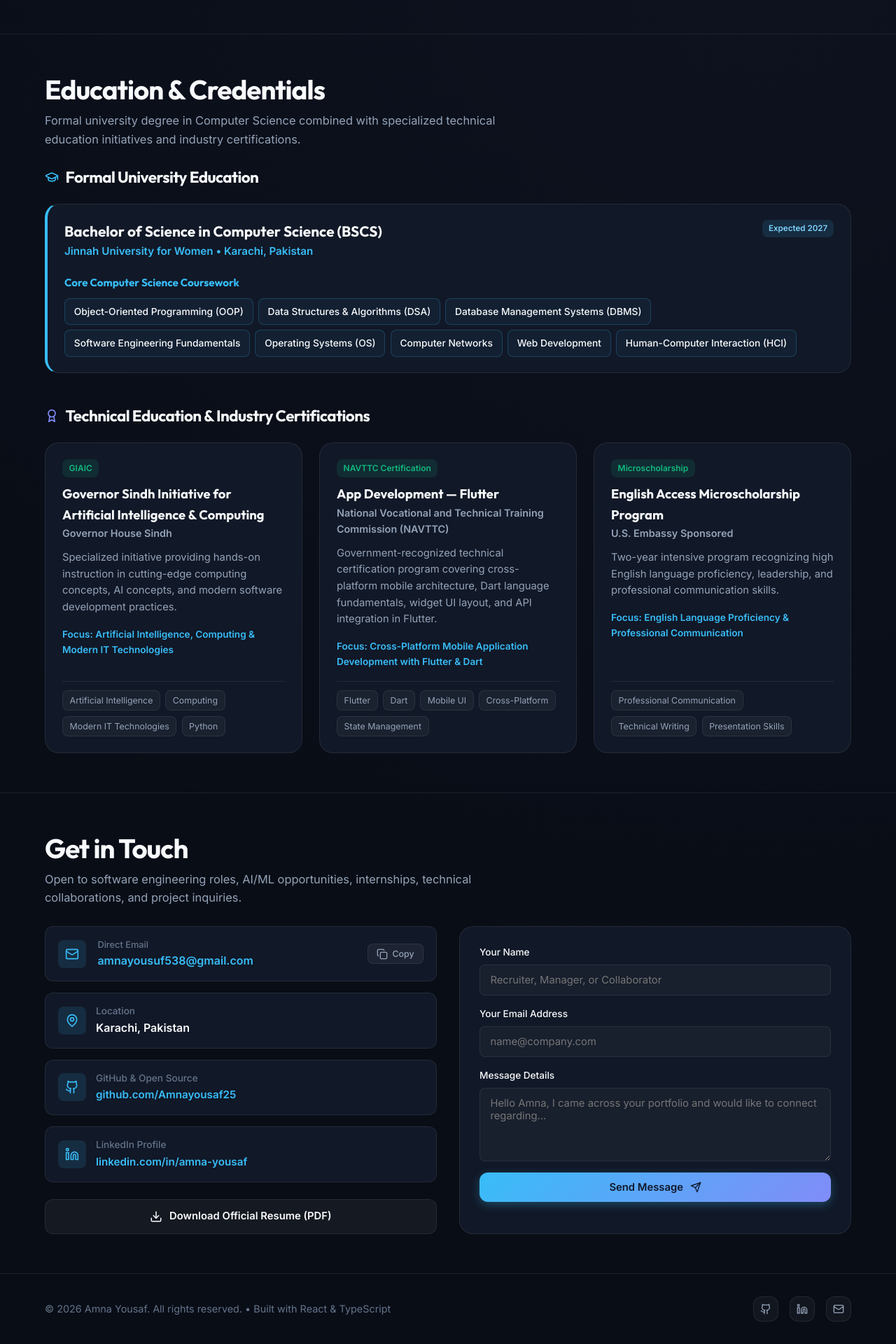
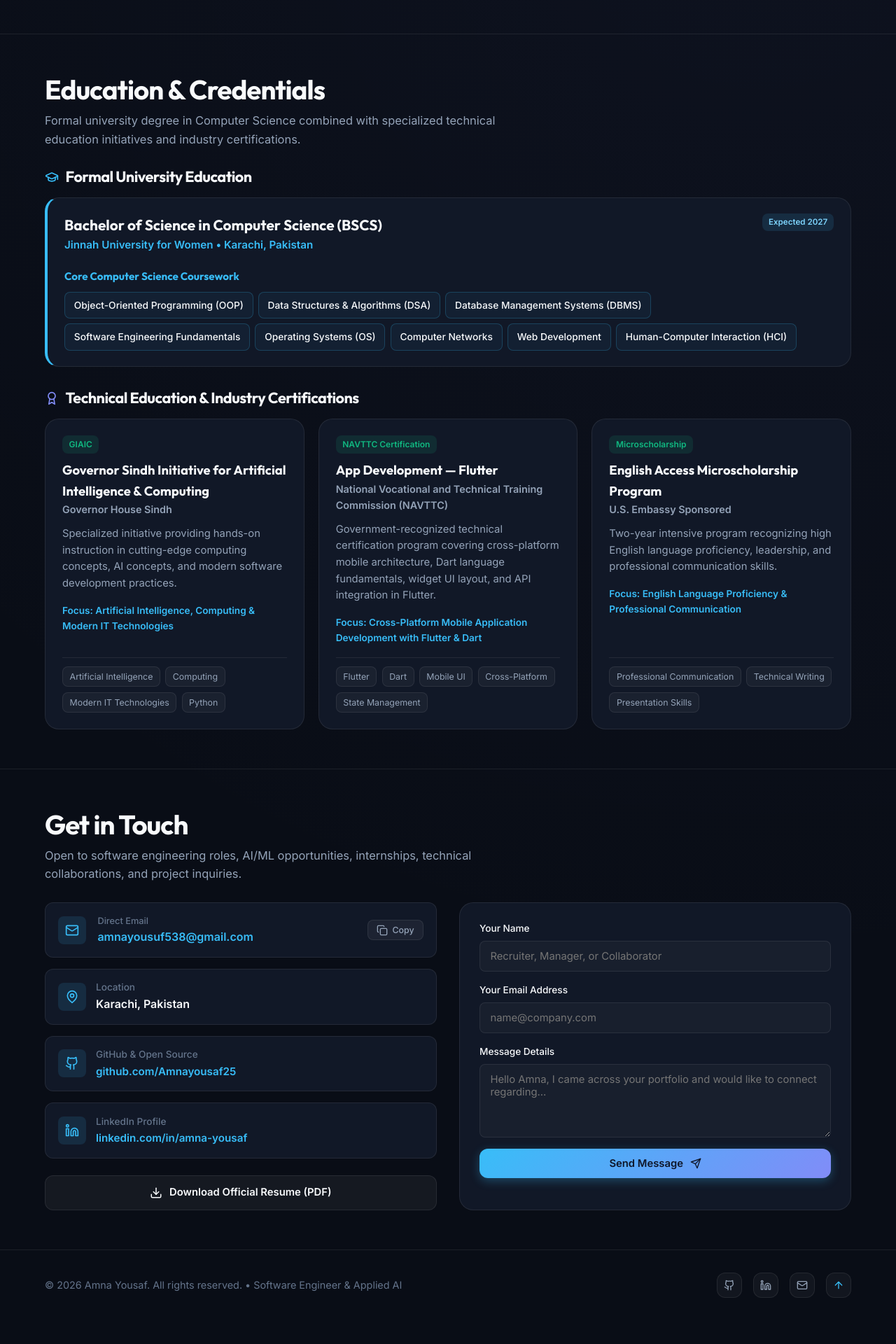
Before and after one commit to Amnayousaf25/Profile, a React (Vite) app: page / in a window 1280 px wide. Shown: the part 3948-5868 px from the top of the page at 70% size. After the commit the page ends 5834 px from the top, so only its background shows below. Built offline with nearby package versions, Linux system fonts and the light colour scheme; no server answers.

Commit message:
Final inspection polish: update SEO metadata, add modal body-scroll lock, Back to Top button, and tighten section spacing

```diff
--- a/index.html
+++ b/index.html
@@ -6,23 +6,23 @@
     <meta name="viewport" content="width=device-width, initial-scale=1.0" />
 
     <!-- SEO & Social Meta Tags -->
-    <title>Amna Yousaf — Computer Science Student | Software Developer | AI/ML Enthusiast</title>
-    <meta name="description" content="Portfolio of Amna Yousaf — BSCS 6th Semester student, Software Developer, and AI/ML Enthusiast with 6 months of internship experience in React, Next.js, React Native, Python, and Gemini LLM API integrations." />
+    <title>Amna Yousaf — Software Engineer | Full-Stack & Mobile Developer | Applied AI</title>
+    <meta name="description" content="Portfolio of Amna Yousaf — Software Engineer specializing in scalable full-stack web applications, cross-platform mobile solutions (React Native/Expo), and applied AI integrations (Gemini LLM API)." />
     <meta name="author" content="Amna Yousaf" />
-    <meta name="keywords" content="Amna Yousaf, Computer Science, Software Developer, Full-Stack Engineer, React Native, Next.js, AI Developer, Gemini API, Karachi Pakistan, Web Developer, Mobile Developer" />
+    <meta name="keywords" content="Amna Yousaf, Software Engineer, Full-Stack Developer, React, Next.js, React Native, Expo, Python, AI Engineer, Gemini API, Karachi Pakistan, Web Developer" />
 
-    <!-- Open Graph / Facebook / LinkedIn -->
+    <!-- Open Graph / LinkedIn / Social Preview -->
     <meta property="og:type" content="website" />
-    <meta property="og:title" content="Amna Yousaf — Software Developer & AI/ML Enthusiast" />
-    <meta property="og:description" content="Computer Science student with 6 months of internship experience building production web, mobile, and AI-powered applications." />
-    <meta property="og:image" content="/amna-photo.png" />
+    <meta property="og:title" content="Amna Yousaf — Software Engineer & AI Solutions Developer" />
+    <meta property="og:description" content="Software Engineer with production experience building scalable web applications, cross-platform mobile apps, and applied AI integrations." />
+    <meta property="og:image" content="/amna-portrait.png" />
     <meta property="og:url" content="https://vercel.com/amna-yousafs-projects" />
 
     <!-- Twitter Meta Tags -->
     <meta name="twitter:card" content="summary_large_image" />
-    <meta name="twitter:title" content="Amna Yousaf — Software Developer & AI/ML Enthusiast" />
-    <meta name="twitter:description" content="Computer Science student with 6 months of internship experience building production web, mobile, and AI-powered applications." />
-    <meta name="twitter:image" content="/amna-photo.png" />
+    <meta name="twitter:title" content="Amna Yousaf — Software Engineer & AI Solutions Developer" />
+    <meta name="twitter:description" content="Software Engineer with production experience building scalable web applications, cross-platform mobile apps, and applied AI integrations." />
+    <meta name="twitter:image" content="/amna-portrait.png" />
 
     <!-- Google Fonts: Inter & Outfit -->
     <link rel="preconnect" href="https://fonts.googleapis.com">
--- a/src/components/EducationCertifications.jsx
+++ b/src/components/EducationCertifications.jsx
@@ -14,10 +14,10 @@ const EducationCertifications = () => {
         </div>
 
         {/* Section 1: Formal Education */}
-        <div style={{ marginBottom: '3rem' }}>
-          <div style={{ display: 'flex', alignItems: 'center', gap: '0.6rem', marginBottom: '1.5rem' }}>
+        <div style={{ marginBottom: '2rem' }}>
+          <div style={{ display: 'flex', alignItems: 'center', gap: '0.6rem', marginBottom: '1rem' }}>
             <GraduationCap size={20} style={{ color: 'var(--primary-accent)' }} />
-            <h3 className="section-title" style={{ fontSize: '1.4rem' }}>Formal University Education</h3>
+            <h3 className="section-title" style={{ fontSize: '1.35rem' }}>Formal University Education</h3>
           </div>
 
           <div className="experience-card" style={{ borderLeft: '4px solid var(--primary-accent)' }}>
@@ -46,12 +46,12 @@ const EducationCertifications = () => {
 
         {/* Section 2: Technical Education & Certifications */}
         <div>
-          <div style={{ display: 'flex', alignItems: 'center', gap: '0.6rem', marginBottom: '1.5rem' }}>
+          <div style={{ display: 'flex', alignItems: 'center', gap: '0.6rem', marginBottom: '1rem' }}>
             <Award size={20} style={{ color: 'var(--secondary-accent)' }} />
-            <h3 className="section-title" style={{ fontSize: '1.4rem' }}>Technical Education & Industry Certifications</h3>
+            <h3 className="section-title" style={{ fontSize: '1.35rem' }}>Technical Education & Industry Certifications</h3>
           </div>
 
-          <div style={{ display: 'grid', gridTemplateColumns: 'repeat(auto-fit, minmax(340px, 1fr))', gap: '1.5rem' }}>
+          <div style={{ display: 'grid', gridTemplateColumns: 'repeat(auto-fit, minmax(320px, 1fr))', gap: '1.25rem' }}>
             {technicalEducation.map((item, idx) => (
               <div className="experience-card" key={idx} style={{ display: 'flex', flexDirection: 'column', justifyContent: 'space-between' }}>
                 <div>
--- a/src/components/Footer.jsx
+++ b/src/components/Footer.jsx
@@ -1,5 +1,5 @@
 import React from 'react';
-import { Github, Linkedin, Mail } from 'lucide-react';
+import { Github, Linkedin, Mail, ArrowUp } from 'lucide-react';
 import { personalInfo } from '../data/portfolioData';
 
 const Footer = () => {
@@ -11,13 +11,18 @@ const Footer = () => {
     }
   };
 
+  const scrollToTop = () => {
+    window.scrollTo({ top: 0, behavior: 'smooth' });
+  };
+
   return (
     <footer className="footer">
       <div className="container footer-content">
         <div className="footer-text">
-          © {new Date().getFullYear()} Amna Yousaf. All rights reserved. • Built with React & TypeScript
+          © {new Date().getFullYear()} Amna Yousaf. All rights reserved. • Software Engineer & Applied AI
         </div>
 
+        <div style={{ display: 'flex', alignItems: 'center', gap: '1rem' }}>
           <div className="social-links">
             <a
               href={personalInfo.github}
@@ -52,6 +57,17 @@ const Footer = () => {
               <Mail size={16} />
             </a>
           </div>
+
+          <button
+            onClick={scrollToTop}
+            className="social-icon-btn"
+            style={{ width: '36px', height: '36px', color: 'var(--primary-accent)' }}
+            aria-label="Back to top"
+            title="Scroll to top"
+          >
+            <ArrowUp size={16} />
+          </button>
+        </div>
       </div>
     </footer>
   );
--- a/src/components/ProjectModal.jsx
+++ b/src/components/ProjectModal.jsx
@@ -5,11 +5,15 @@ const ProjectModal = ({ project, onClose }) => {
   if (!project) return null;
 
   useEffect(() => {
+    document.body.style.overflow = 'hidden';
     const handleKeyDown = (e) => {
       if (e.key === 'Escape') onClose();
     };
     window.addEventListener('keydown', handleKeyDown);
-    return () => window.removeEventListener('keydown', handleKeyDown);
+    return () => {
+      document.body.style.overflow = 'unset';
+      window.removeEventListener('keydown', handleKeyDown);
+    };
   }, [onClose]);
 
   return (
```
Lines whose indentation alone changed are shown as unchanged.
